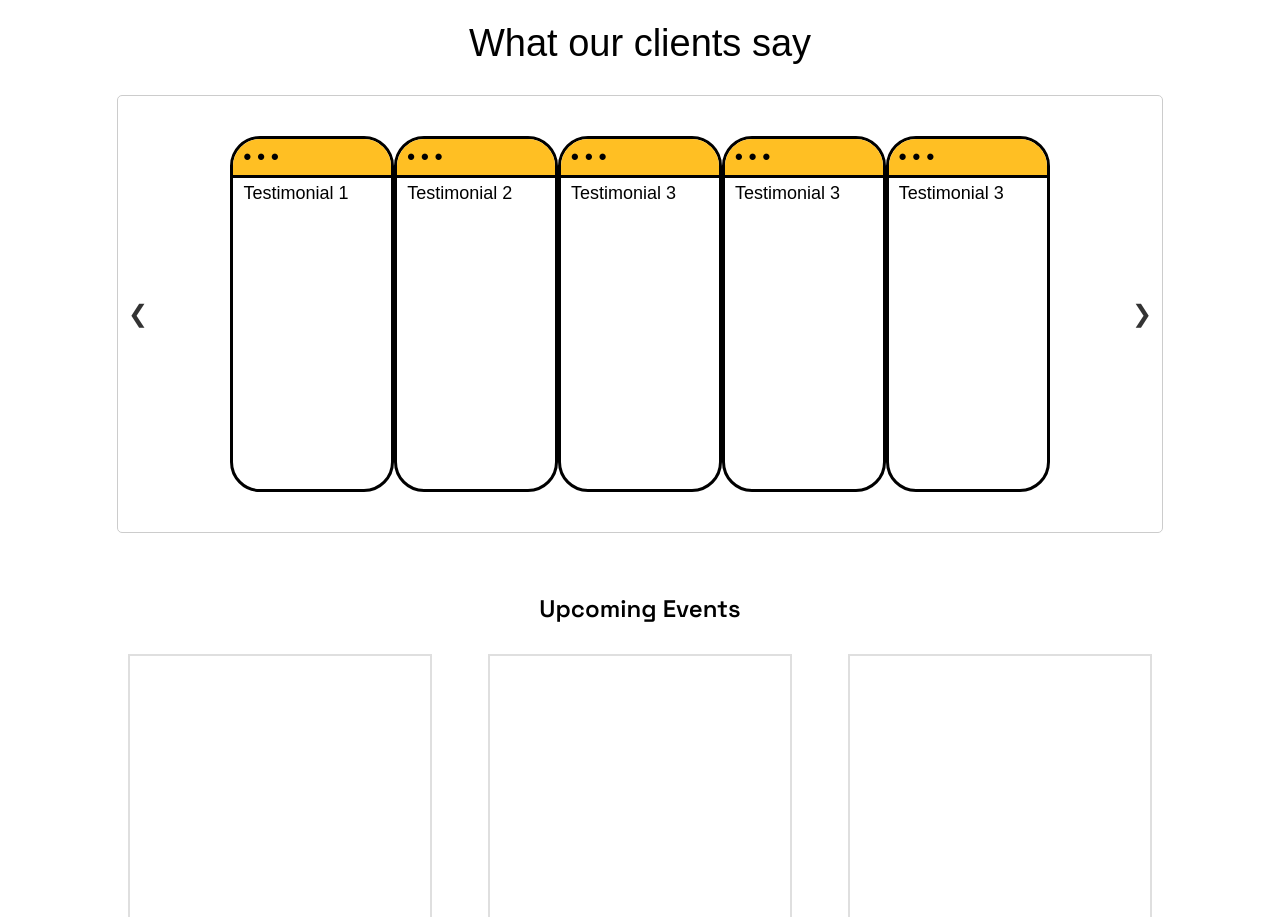
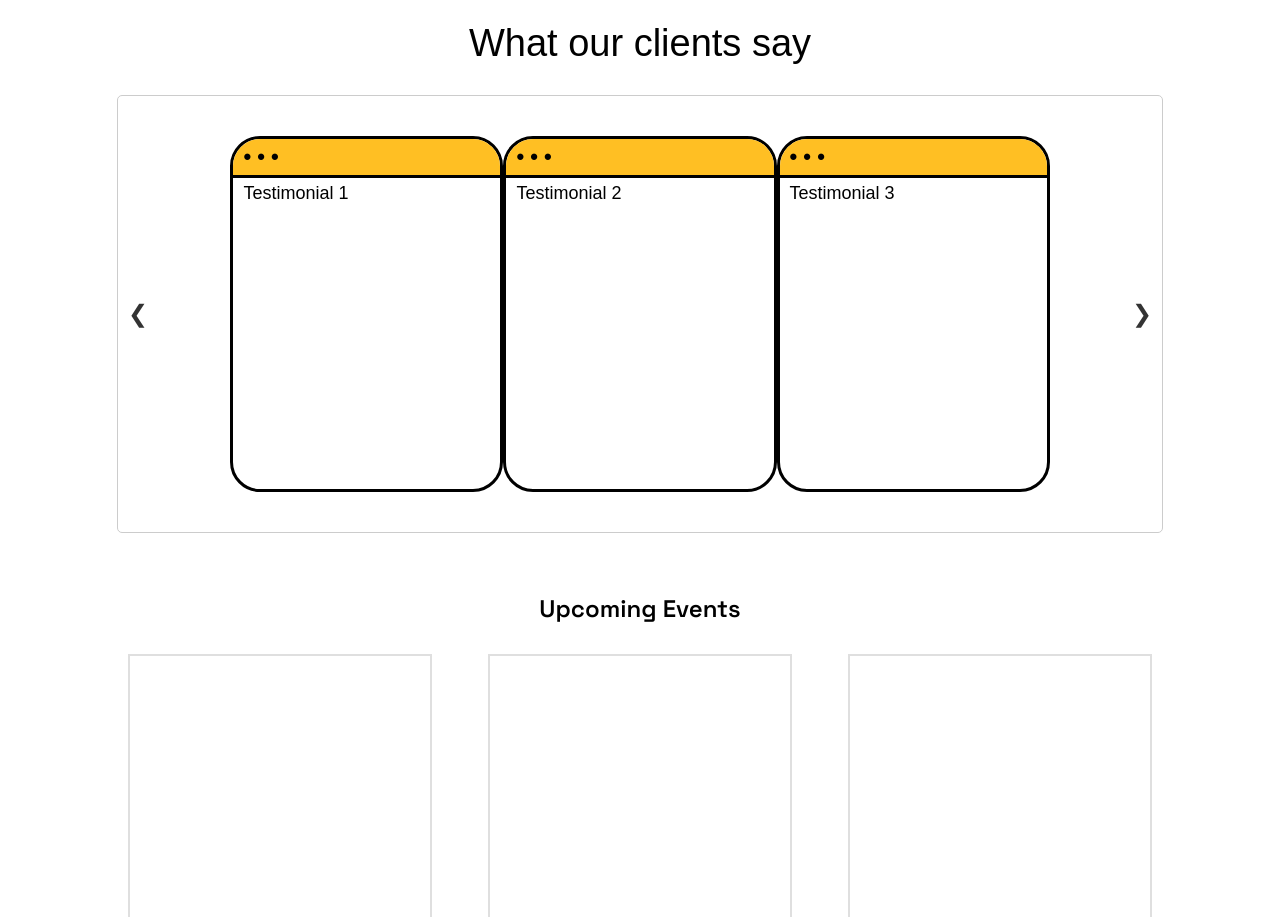
Before and after one commit to iev21/iev-frontend, an Angular app: page / in a window 1280 px wide. Shown: the part 1780-2697 px from the top of the page. Built offline with nearby package versions, Linux system fonts and the light colour scheme.

Commit message:
Update testimonials.component.html

```diff
--- a/src/app/testimonials/testimonials.component.html
+++ b/src/app/testimonials/testimonials.component.html
@@ -37,22 +37,6 @@
                 Testimonial 3
             </div>
         </div>
-         <!-- Testimonial -->
-        <div class="testimonials__div">
-            <div>• • •</div> <!-- Testimonial indicator -->
-            <div class="innertext">
-                <!-- Testimonial content -->
-                Testimonial 3
-            </div>
-        </div>
-       <!-- Testimonial -->
-        <div class="testimonials__div">
-            <div>• • •</div> <!-- Testimonial indicator -->
-            <div class="innertext">
-                <!-- Testimonial content -->
-                Testimonial 3
-            </div>
-        </div>
     </div>
 
     <!-- Right Arrow -->
```
